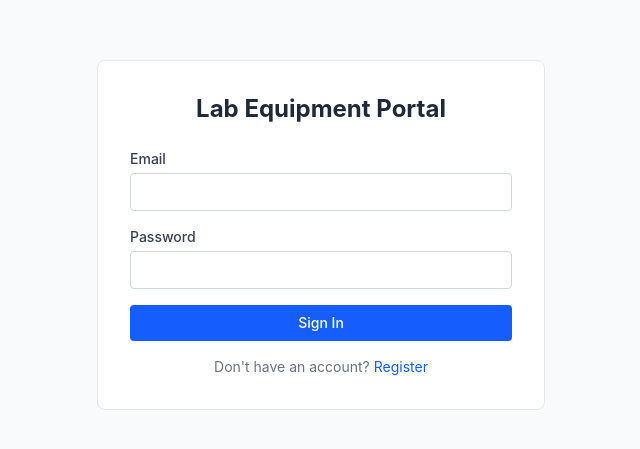
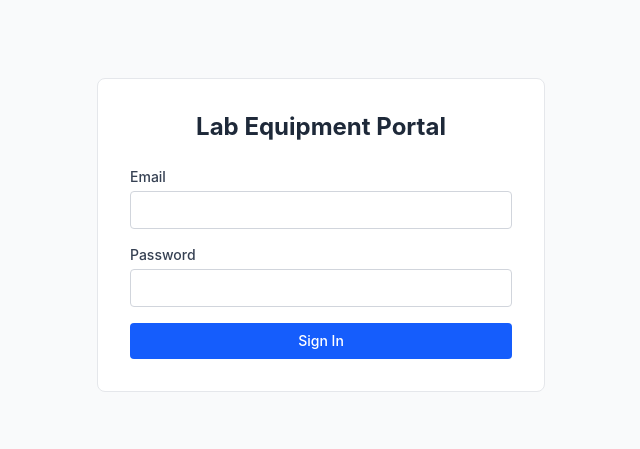
Before and after one commit to akash3911/springboard, a React (Vite) app in the folder frontend/: page /login in a window 1280 px wide. Shown: the part 165-614 px from the top of the page, without its empty margins (319-959 px from the left). Built offline with nearby package versions, Linux system fonts and the light colour scheme.

Commit message:
removed register

```diff
--- a/frontend/src/App.jsx
+++ b/frontend/src/App.jsx
@@ -2,7 +2,6 @@ import { Routes, Route, Navigate } from 'react-router-dom';
 import Layout from './components/Layout';
 import ProtectedRoute from './components/ProtectedRoute';
 import Login from './pages/Login';
-import Register from './pages/Register';
 import Dashboard from './pages/Dashboard';
 import Equipment from './pages/Equipment';
 import EquipmentDetail from './pages/EquipmentDetail';
@@ -20,7 +19,6 @@ export default function App() {
     <Routes>
       {/* Public Routes */}
       <Route path="/login" element={<Login />} />
-      <Route path="/register" element={<Register />} />
 
       {/* Protected Routes Wrapper */}
       <Route
--- a/frontend/src/pages/Login.jsx
+++ b/frontend/src/pages/Login.jsx
@@ -1,6 +1,6 @@
 import { useState } from 'react';
 import { useAuth } from '../context/AuthContext';
-import { useNavigate, Link } from 'react-router-dom';
+import { useNavigate } from 'react-router-dom';
 import toast from 'react-hot-toast';
 
 export default function Login() {
@@ -59,12 +59,7 @@ export default function Login() {
             {loading ? 'Signing in...' : 'Sign In'}
           </button>
         </form>
-        <p className="text-sm text-gray-500 text-center mt-4">
-          Don't have an account?{' '}
-          <Link to="/register" className="text-blue-600 hover:underline">
-            Register
-          </Link>
-        </p>
+
       </div>
     </div>
   );
```
